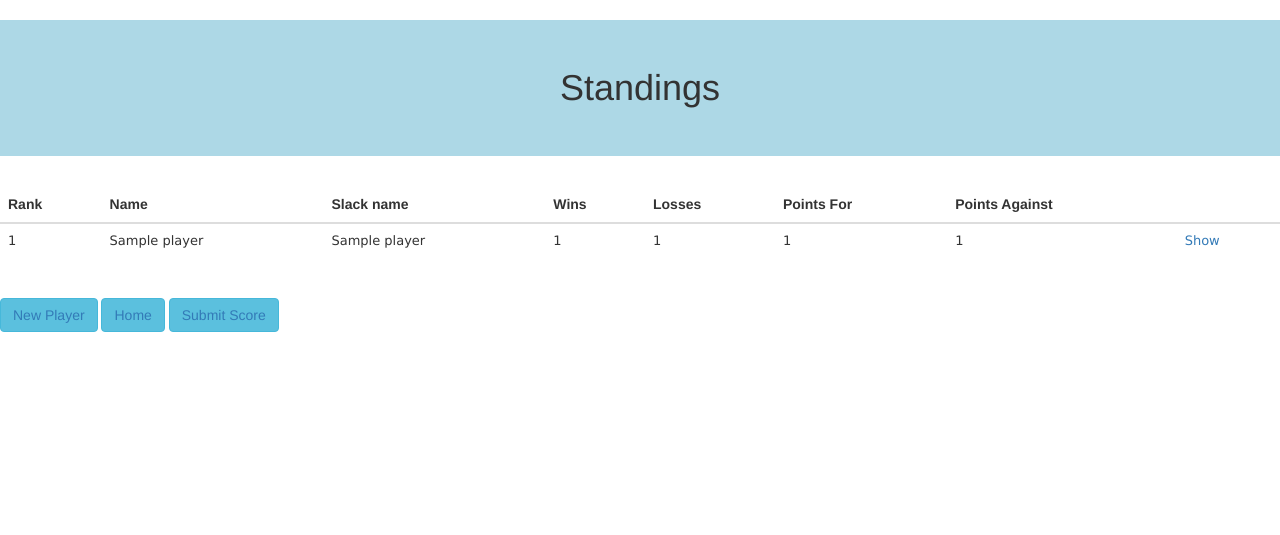
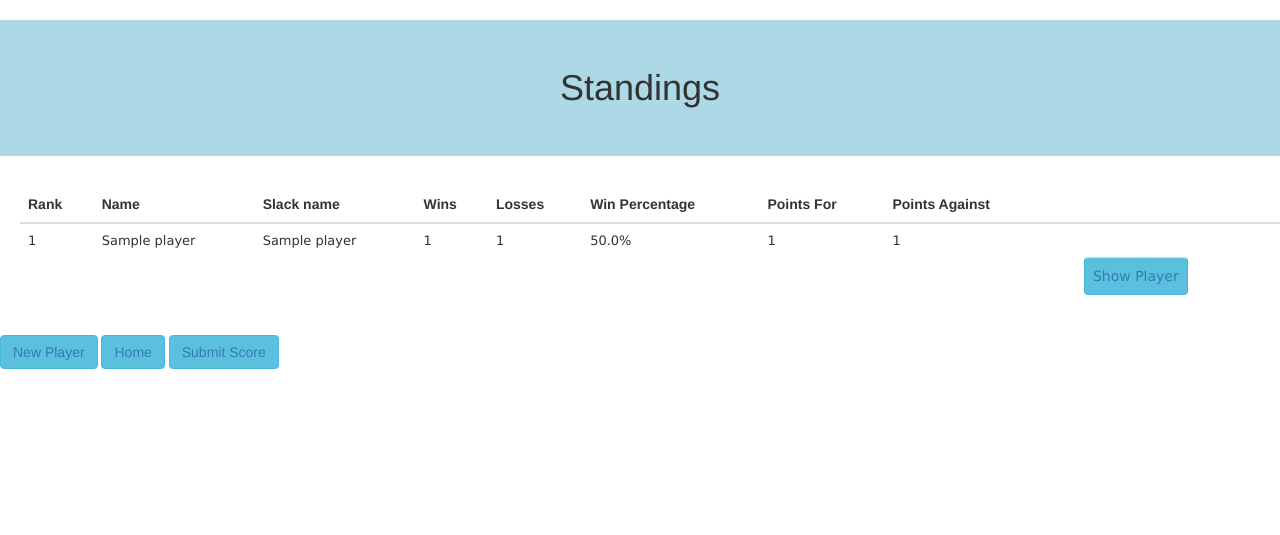
Before and after one commit to WCast13/pingpong, a Rails app: page /standings in a window 1280 px wide. Shown: the top 535 px of the page. Run offline with Rails 7, Linux system fonts and the light colour scheme; tables that the repository leaves empty hold one stand-in row (values such as "Sample post"); style sheets or scripts are compiled from the project's sources; some libraries are stand-ins or nearby versions.

Commit message:
Added win percentage to standings

```diff
--- a/app/assets/stylesheets/standings.scss
+++ b/app/assets/stylesheets/standings.scss
@@ -14,3 +14,9 @@ body {
 
 
 }
+table {
+margin-left: 20px;
+
+
+
+}
--- a/app/controllers/players_controller.rb
+++ b/app/controllers/players_controller.rb
@@ -17,7 +17,6 @@ class PlayersController < ApplicationController
           b.wins <=> a.wins
         end
       }
-
 
   end
 
--- a/app/views/players/standings.html.erb
+++ b/app/views/players/standings.html.erb
@@ -11,6 +11,7 @@
       <th>Slack name</th>
       <th>Wins</th>
       <th>Losses</th>
+      <th>Win Percentage</th>
       <th>Points For</th>
       <th>Points Against</th>
       <th colspan="3"></th>
@@ -28,9 +29,10 @@
         <td><%= player.slack_name %></td>
         <td><%= player.wins %></td>
         <td><%= player.losses %></td>
+        <td><%= ((player.wins.to_f/(player.wins + player.losses)) * 100).round(2) %>%</td>
         <td><%= player.pf %></td>
         <td><%= player.pa %></td>
-        <td><%= link_to 'Show', player %></td>
+        <td type="button" class="btn btn-info"><%= link_to 'Show Player', player %></td>
         <!-- <td><%= link_to 'Edit', edit_player_path(player) %></td> -->
         <!-- <td><%= link_to 'Destroy', player, method: :delete, data: { confirm: 'Are you sure?' } %></td> -->
       </tr>
```
